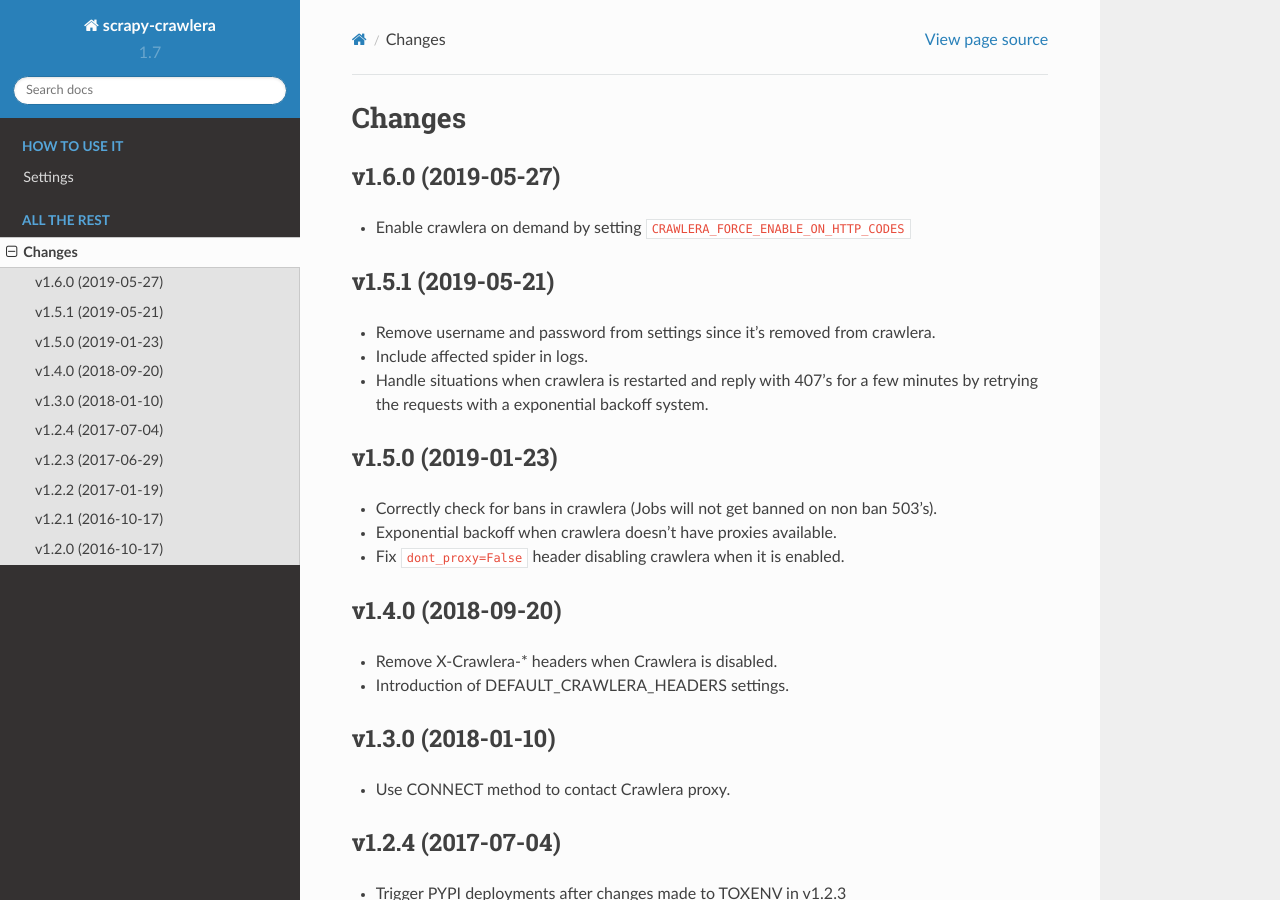
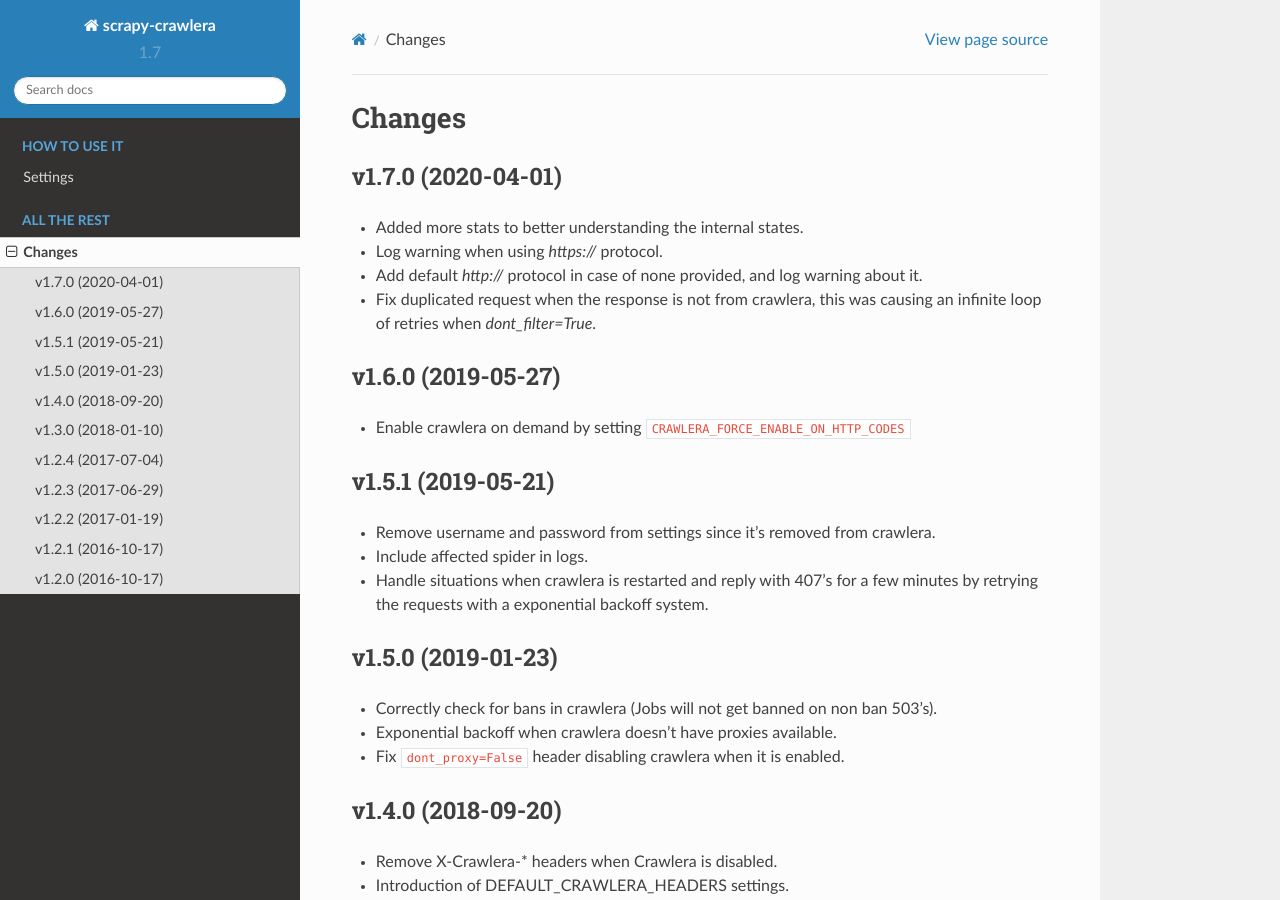
Before and after one commit to scrapy-plugins/scrapy-zyte-smartproxy, a Sphinx documentation site: the page built from docs/news.rst, in a window 1280 px wide and 900 px high. Built offline with Sphinx 7.4.7 and the Read the Docs theme 2.0.0, drawn with Linux system fonts in a browser that asks for light colours.

Commit message:
Changelog update for 1.7.0

```diff
--- a/docs/news.rst
+++ b/docs/news.rst
@@ -2,6 +2,14 @@
 
 Changes
 =======
+
+v1.7.0 (2020-04-01)
+-------------------
+- Added more stats to better understanding the internal states.
+- Log warning when using `https://` protocol.
+- Add default `http://` protocol in case of none provided, and log warning about it.
+- Fix duplicated request when the response is not from crawlera, this was causing an
+  infinite loop of retries when `dont_filter=True`.
 
 v1.6.0 (2019-05-27)
 -------------------
```
